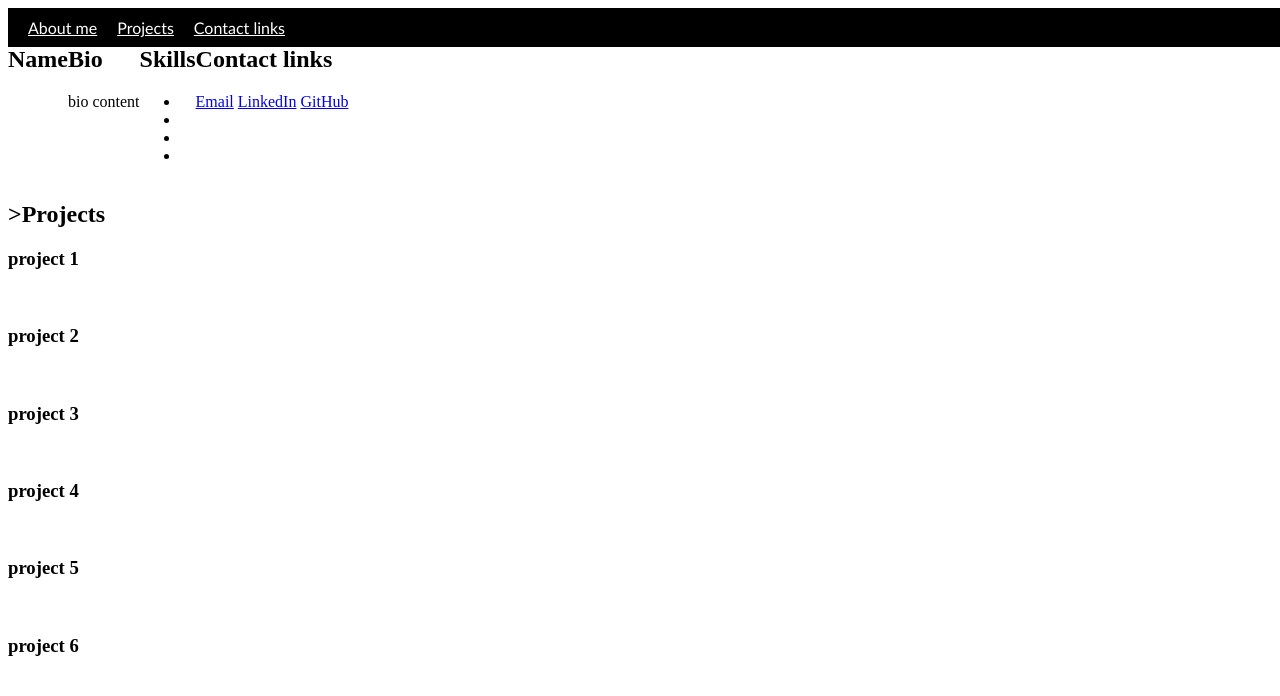
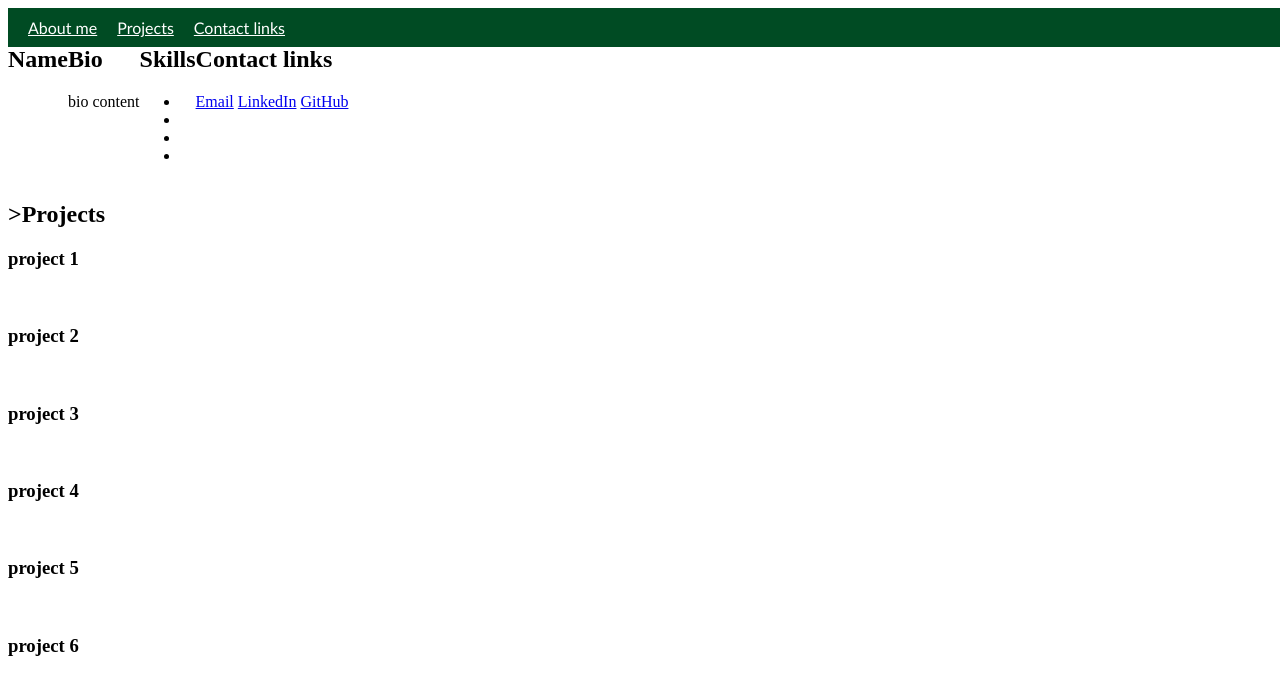
Before and after one commit to AsmaaMusse/a.musse-dev-portfolio, a plain HTML site: page index.html in a window 1280 px wide. Drawn offline with Linux system fonts and the light colour scheme.

Commit message:
add background colour to header

```diff
--- a/assests/css/style.css
+++ b/assests/css/style.css
@@ -10,7 +10,7 @@
 .header {
   padding: 10px;
   font-family: "Gill Sans", "Gill Sans MT", Calibri, "Trebuchet MS", sans-serif;
-  background-color: black;
+  background-color: #004B23;
   color: var(--main-text);
   position: fixed;
   width: 100%;
```
